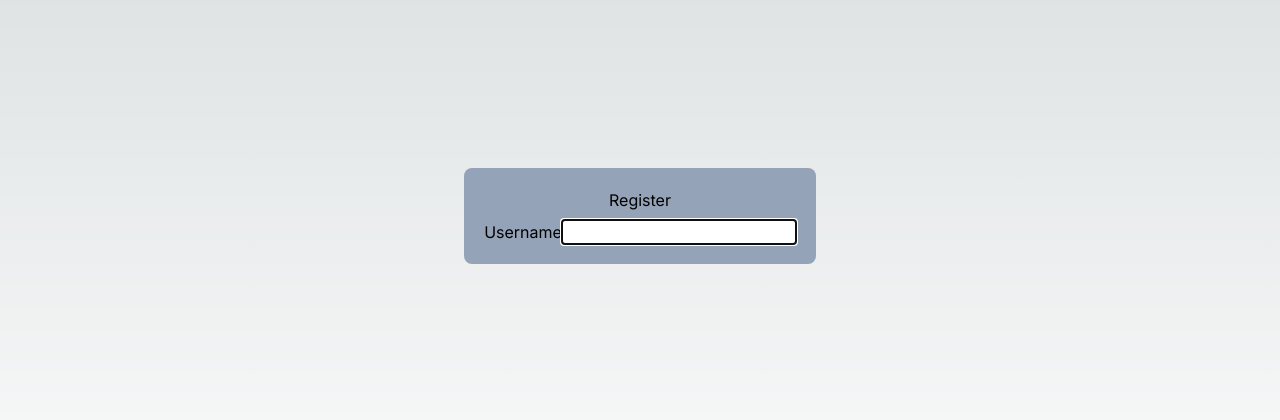
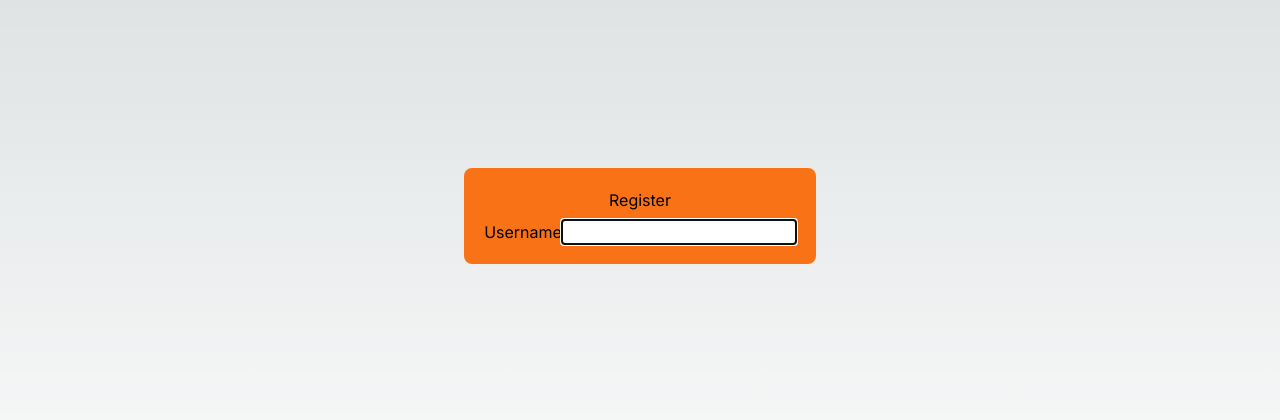
Before and after one commit to KennedyMungai/form_validation_and_user_registration, a Next.js app: page / in a window 1280 px wide. Shown: the part 184-604 px from the top of the page. Built offline with nearby package versions, Linux system fonts and the light colour scheme.

Commit message:
Changed the form background color to an orange instead:

```diff
--- a/src/components/register.tsx
+++ b/src/components/register.tsx
@@ -51,7 +51,7 @@ const Register = (props: Props) => {
 	}, [user, pwd, matchPwd])
 
 	return (
-		<section className='flex flex-col gap-2 bg-slate-400 p-5 rounded-lg'>
+		<section className='flex flex-col gap-2 bg-orange-500 p-5 rounded-lg'>
 			<p
 				className={errMsg ? 'text-red.600 uppercase' : 'hidden'}
 				aria-live='assertive'
```
